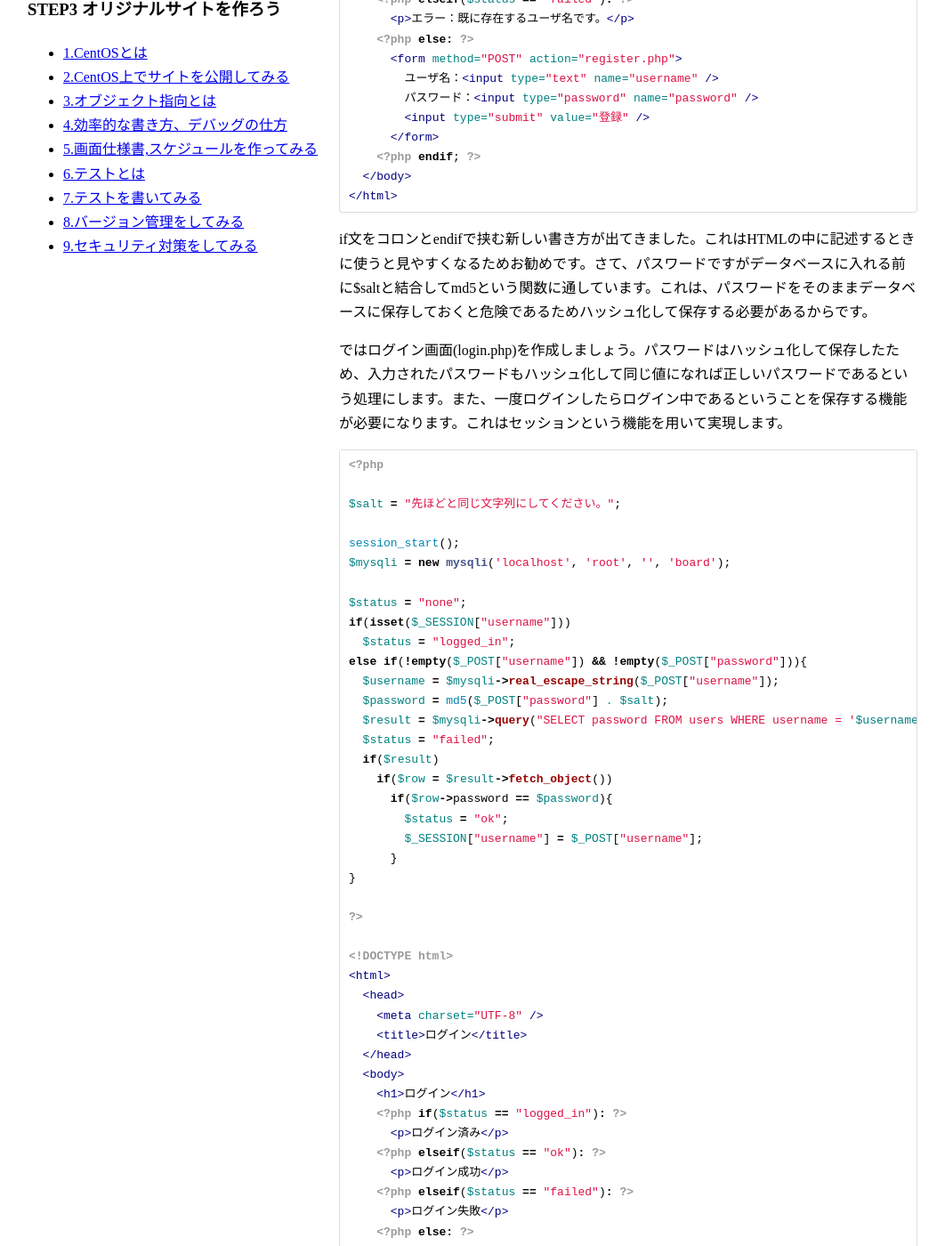
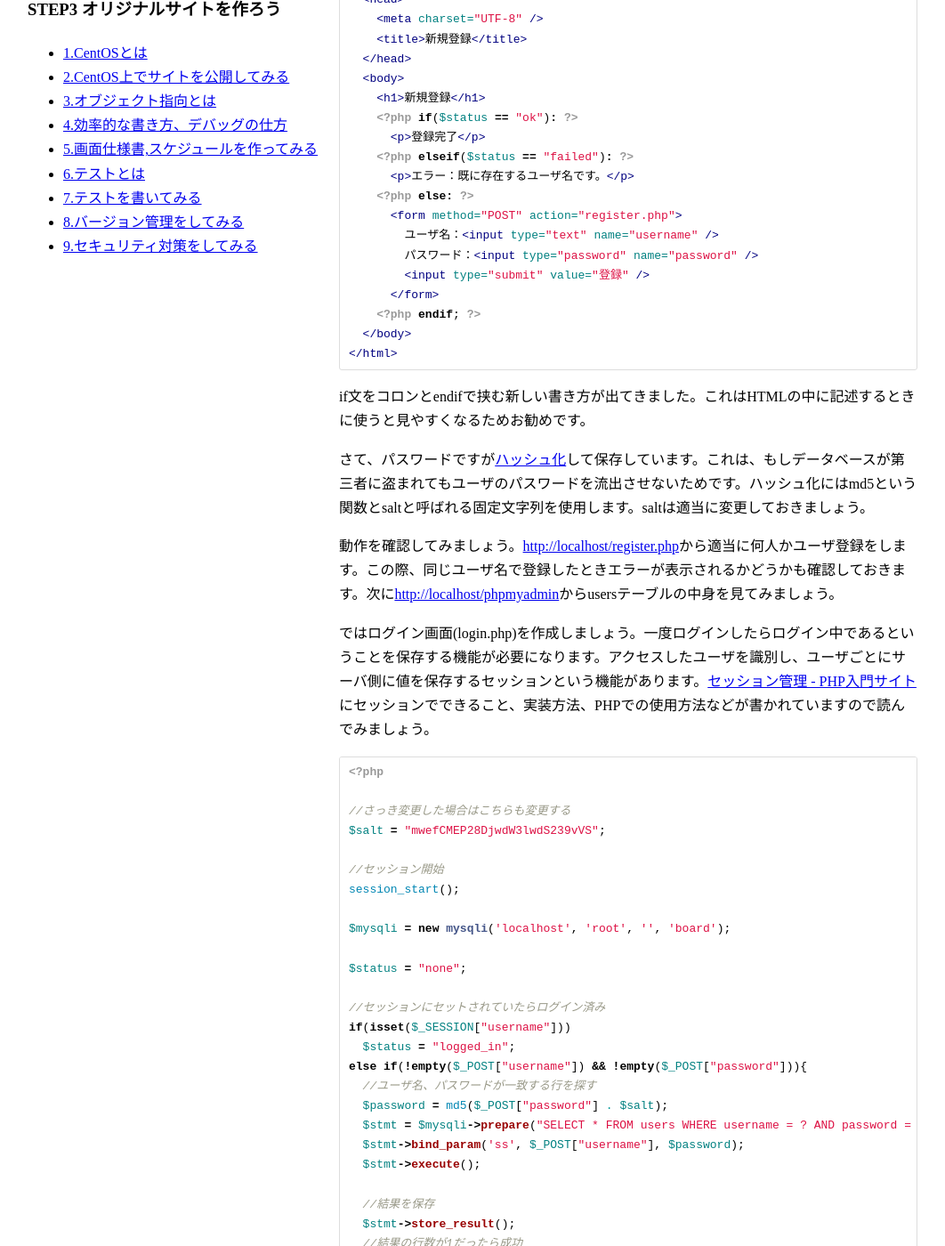
Before and after one commit to kojii/skillup, a Jekyll site: the page built from 2/2.md, in a window 1280 px wide and 1400 px high, scrolled down 896 px. Shown: the whole window at 89% size, without its empty margins (109-1171 px from the left). Built offline with Jekyll 4.4.1, drawn with Linux system fonts in a browser that asks for light colours; Markdown is read by kramdown in place of the engine named in the settings; some of the changed text lies outside the part shown.

````diff
--- a/2/2.md
+++ b/2/2.md
@@ -8,17 +8,25 @@ layout: default
 ```php
 <?php
 
-$salt = "適当に文字列を変えてください。";
+//ハッシュ化に使用する定数
+$salt = "mwefCMEP28DjwdW3lwdS239vVS";
 
 $mysqli = new mysqli('localhost', 'root', '', 'board');
 
 $status = "none";
+
 if(!empty($_POST["username"]) && !empty($_POST["password"])){
-  $username = $mysqli->real_escape_string($_POST["username"]);
+  //パスワードはハッシュ化する
   $password = md5($_POST["password"] . $salt);
-  if($mysqli->query("INSERT INTO users VALUES ('$username ', '$password')"))
+
+  //ユーザ入力を使用するのでプリペアドステートメントを使用
+  $stmt = $mysqli->prepare("INSERT INTO users VALUES (?, ?)");
+  $stmt->bind_param('ss', $_POST["username"], $password);
+
+  if($stmt->execute())
     $status = "ok";
   else
+  	//既に存在するユーザ名だった場合INSERTに失敗する
     $status = "failed";
 }
 
@@ -46,32 +54,46 @@ if(!empty($_POST["username"]) && !empty($_POST["password"])){
   </body>
 </html>
 ```
-if文をコロンとendifで挟む新しい書き方が出てきました。これはHTMLの中に記述するときに使うと見やすくなるためお勧めです。さて、パスワードですがデータベースに入れる前に$saltと結合してmd5という関数に通しています。これは、パスワードをそのままデータベースに保存しておくと危険であるためハッシュ化して保存する必要があるからです。
+if文をコロンとendifで挟む新しい書き方が出てきました。これはHTMLの中に記述するときに使うと見やすくなるためお勧めです。
 
-ではログイン画面(login.php)を作成しましょう。パスワードはハッシュ化して保存したため、入力されたパスワードもハッシュ化して同じ値になれば正しいパスワードであるという処理にします。また、一度ログインしたらログイン中であるということを保存する機能が必要になります。これはセッションという機能を用いて実現します。
+さて、パスワードですが[ハッシュ化](http://e-words.jp/w/E3838FE38383E382B7E383A5E58C96.html)して保存しています。これは、もしデータベースが第三者に盗まれてもユーザのパスワードを流出させないためです。ハッシュ化にはmd5という関数とsaltと呼ばれる固定文字列を使用します。saltは適当に変更しておきましょう。
+
+動作を確認してみましょう。[http://localhost/register.php](http://localhost/register.php)から適当に何人かユーザ登録をします。この際、同じユーザ名で登録したときエラーが表示されるかどうかも確認しておきます。次に[http://localhost/phpmyadmin](http://localhost/phpmyadmin)からusersテーブルの中身を見てみましょう。
+
+ではログイン画面(login.php)を作成しましょう。一度ログインしたらログイン中であるということを保存する機能が必要になります。アクセスしたユーザを識別し、ユーザごとにサーバ側に値を保存するセッションという機能があります。[セッション管理 - PHP入門サイト](http://php.xenophy.com/session/)にセッションでできること、実装方法、PHPでの使用方法などが書かれていますので読んでみましょう。
 
 ```php
 <?php
 
-$salt = "先ほどと同じ文字列にしてください。";
+//さっき変更した場合はこちらも変更する
+$salt = "mwefCMEP28DjwdW3lwdS239vVS";
 
+//セッション開始
 session_start();
+
 $mysqli = new mysqli('localhost', 'root', '', 'board');
 
 $status = "none";
+
+//セッションにセットされていたらログイン済み
 if(isset($_SESSION["username"]))
   $status = "logged_in";
 else if(!empty($_POST["username"]) && !empty($_POST["password"])){
-  $username = $mysqli->real_escape_string($_POST["username"]);
+  //ユーザ名、パスワードが一致する行を探す
   $password = md5($_POST["password"] . $salt);
-  $result = $mysqli->query("SELECT password FROM users WHERE username = '$username'");
-  $status = "failed";
-  if($result)
-    if($row = $result->fetch_object())
-      if($row->password == $password){
-        $status = "ok";
-        $_SESSION["username"] = $_POST["username"];
-      }
+  $stmt = $mysqli->prepare("SELECT * FROM users WHERE username = ? AND password = ?");
+  $stmt->bind_param('ss', $_POST["username"], $password);
+  $stmt->execute();
+
+  //結果を保存
+  $stmt->store_result();
+  //結果の行数が1だったら成功
+  if($stmt->num_rows == 1){
+    $status = "ok";
+    //セッションにユーザ名を保存
+    $_SESSION["username"] = $_POST["username"];
+  }else
+  	$status = "failed";
 }
 
 ?>
@@ -92,17 +114,16 @@ else if(!empty($_POST["username"]) && !empty($_POST["password"])){
       <p>ログイン失敗</p>
     <?php else: ?>
       <form method="POST" action="login.php">
-        ユーザ名：<input name="username" />
-        パスワード：<input name="password" />
+        ユーザ名：<input type="text" name="username" />
+        パスワード：<input type="password" name="password" />
         <input type="submit" value="ログイン" />
       </form>
     <?php endif; ?>
   </body>
 </html>
 ```
-セッションは過去のアクセス時のデータを保存できる連想配列です。更に別のページでも同じデータが使用できます。
 
-ログアウトはセッションを削除するだけなので以下のようになります。
+ログアウト(logout.php)はセッションを削除するだけなので以下のようになります。
 
 ```php
 <?php
@@ -126,7 +147,9 @@ session_destroy();
 </html>
 ```
 
+[http://localhost/login.php](http://localhost/login.php)や[http://localhost/logout.php](http://localhost/logout.php)にアクセスして、正しい動作をしているか確認してみましょう。
+
 ***
 
-**[課題]セッションについて調べよう**
-セッションとは何か、なぜ必要なのか、どのような目的で使用されているのかについて調べてみましょう。また、クッキーとの違いをしっかり認識しておきましょう。
+**[課題]共通部分を別ファイルにまとめよう**
+今回、saltやデータベースの接続情報など、必ず同じでなければならない値をregister.phpとlogin.phpの2箇所に記述しました。このような書き方をすると、間違えて片方だけ編集してしまうなどバグの原因となります。共通部分をまとめたphpファイルを新たに作り、それをregister.phpとlogin.phpから読み込むように変更してみましょう。別のPHPファイルの読み込みにはrequire_once関数を使う方法などがあります。
````
